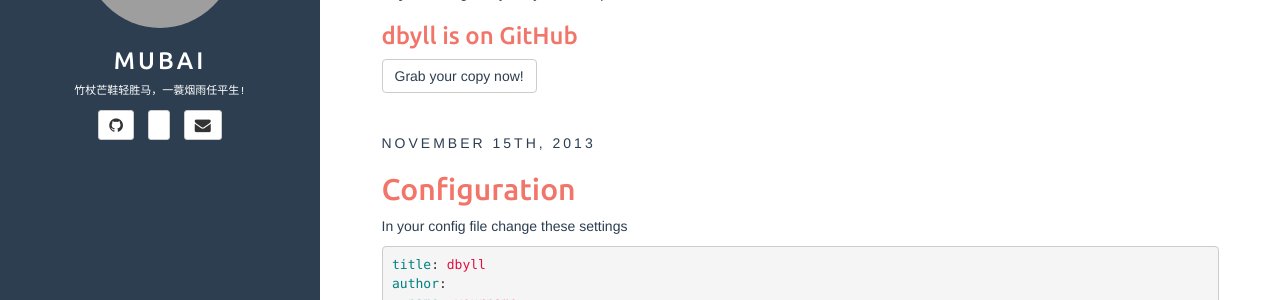
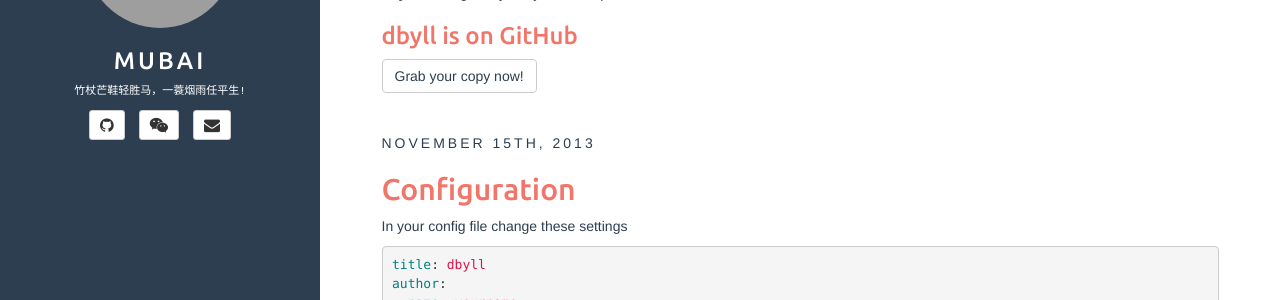
Before and after one commit to yangliuduiyan/jiumubai.github.io, a Jekyll site: the page built from index.html, in a window 1280 px wide. Shown: the part 250-550 px from the top of the page. Built offline with Jekyll 4.4.1, drawn with Linux system fonts in a browser that asks for light colours; the list of posts is cut into pages by our own code; grey boxes are pictures that could not be loaded.

Commit message:
wechat font

```diff
--- a/_includes/sidebar.html
+++ b/_includes/sidebar.html
@@ -26,7 +26,7 @@
 		{% if site.author.wecat %}
 		<li>
 			<a class="btn btn-default btn-sm" href="https://twitter.com/{{ site.author.twitter }}">
-				<i class="fa fa-wecat fa-lg"></i>
+				<i class="fa fa-wechat fa-lg"></i>
 			</a>
 		</li>
 		{% endif %}
```
